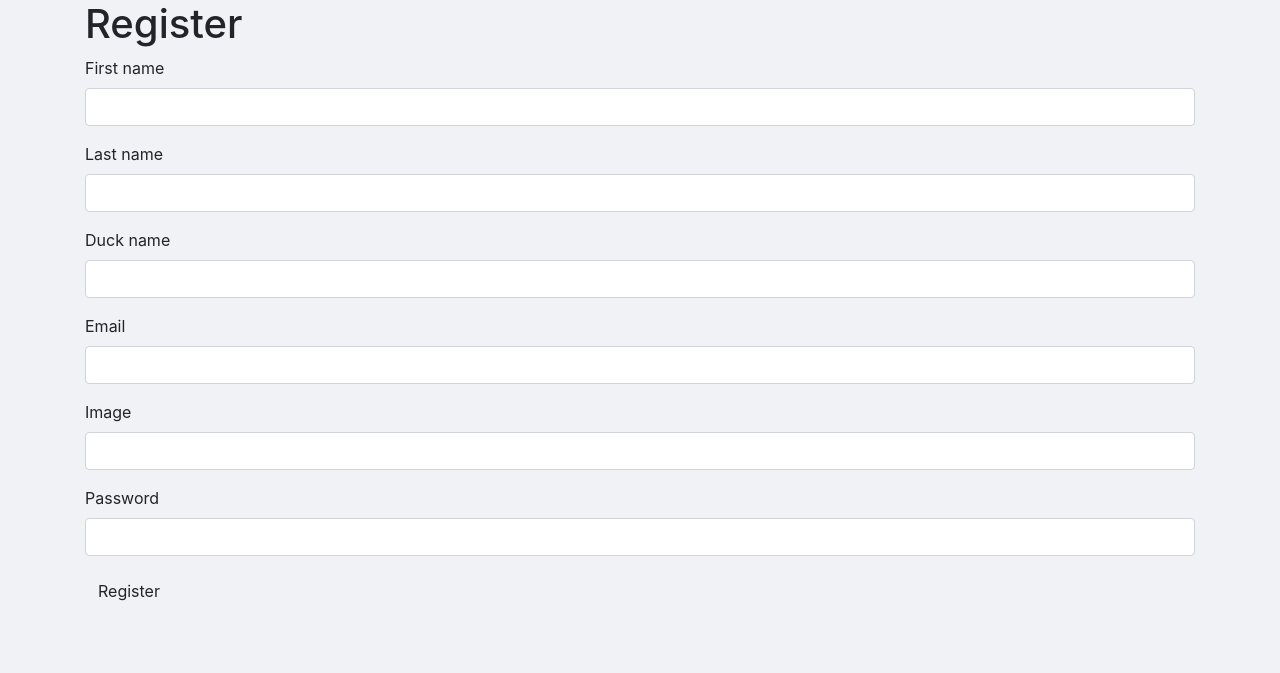
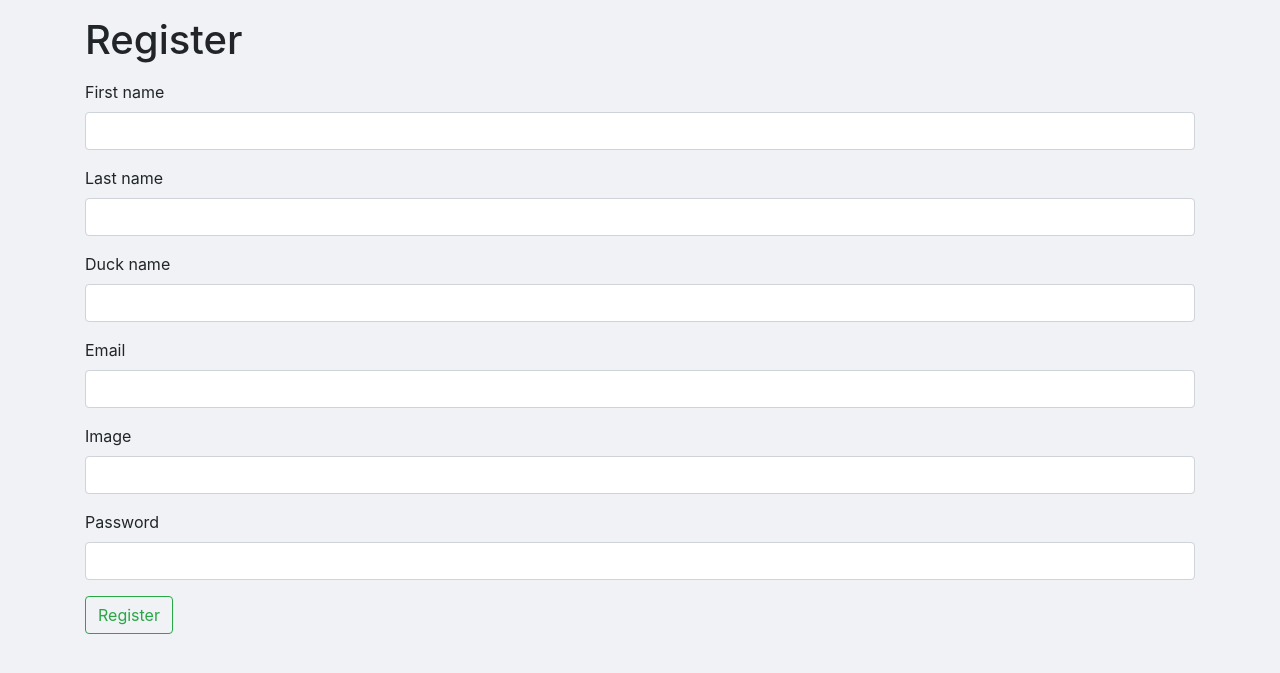
Before and after one commit to ValentinFLGT/QuackNet, a Symfony app: template templates/registration/register.html.twig in a window 1280 px wide. Shown: the part 56-729 px from the top of the page. Run offline with Twig, Linux system fonts and the light colour scheme; the template is opened without the code that fills it, so the values that code supplies are empty; form fields are guessed from the names that the template uses; some libraries are stand-ins or nearby versions.

Commit message:
Improve register and sign in style

```diff
--- a/public/style.css
+++ b/public/style.css
@@ -241,6 +241,10 @@ input {
     margin-top: 16px;
 }
 
+.mb16 {
+    margin-bottom: 16px;
+}
+
 /*ERROR 404*/
 
 @-webkit-keyframes dogMove {
--- a/templates/quack/index.html.twig
+++ b/templates/quack/index.html.twig
@@ -5,6 +5,10 @@
 {% block body %}
     {% if app.user %}
         {{ include('quack/_form.html.twig') }}
+    {% else %}
+        <div style="text-align: center; padding: 16px">
+            <h2>🦆 Please sign in or register to start Quacking 🦆</h2>
+        </div>
     {% endif %}
     {% for quack in quacks %}
         <!-- Card -->
--- a/templates/registration/register.html.twig
+++ b/templates/registration/register.html.twig
@@ -7,7 +7,7 @@
         <div class="alert alert-danger" role="alert">{{ flashError }}</div>
     {% endfor %}
 
-    <h1>Register</h1>
+    <h1 class="mt16 mb16">Register</h1>
 
     {{ form_start(registrationForm) }}
     {{ form_row(registrationForm.firstName) }}
@@ -19,6 +19,6 @@
         label: 'Password'
     }) }}
 
-    <button type="submit" class="btn">Register</button>
+    <button type="submit" class="btn btn-outline-success">Register</button>
     {{ form_end(registrationForm) }}
 {% endblock %}
--- a/templates/security/login.html.twig
+++ b/templates/security/login.html.twig
@@ -14,7 +14,7 @@
             </div>
         {% endif %}
 
-        <h1 class="h3 mb-3 font-weight-normal">Please sign in</h1>
+        <h1 class="h3 mb-3 font-weight-normal mt16">Please sign in</h1>
         <label for="inputEmail">Email</label>
         <input type="email" value="{{ last_username }}" name="email" id="inputEmail" class="form-control" required
                autofocus>
@@ -25,7 +25,7 @@
                value="{{ csrf_token('authenticate') }}"
         >
 
-        <button class="btn btn-lg btn-primary" type="submit">
+        <button class="btn btn-outline-success mt16" type="submit">
             Sign in
         </button>
     </form>
```
